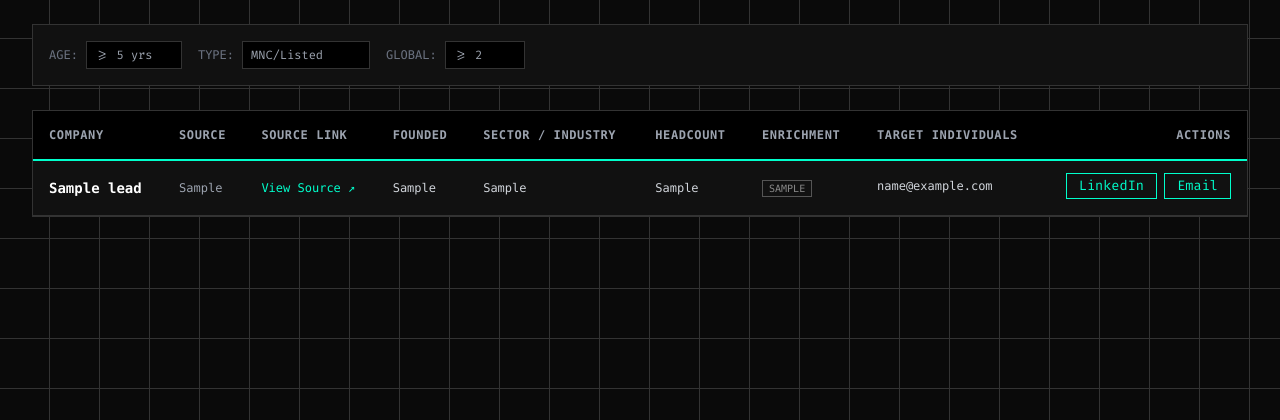
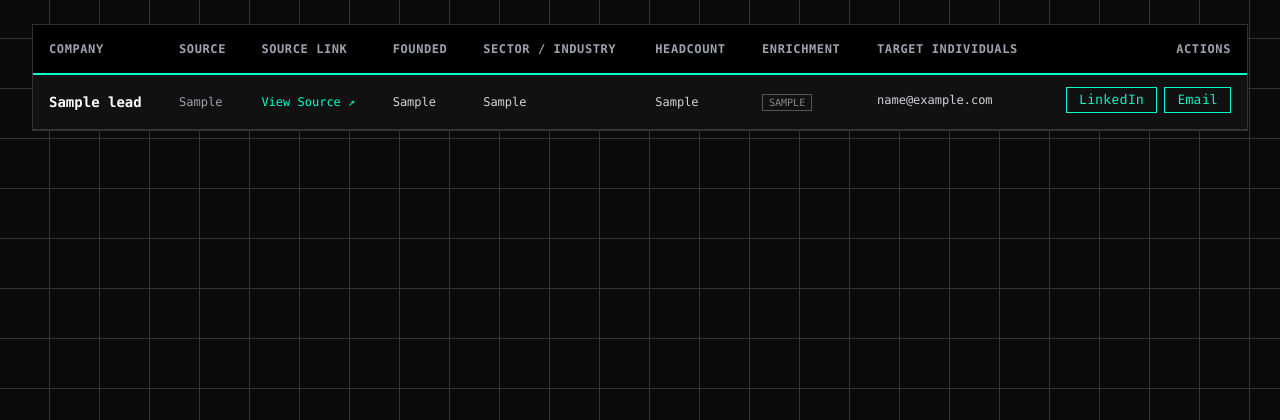
Before and after one commit to Aarav2241/outreach-pipeline, a Flask app: page / in a window 1280 px wide. Shown: the part 111-531 px from the top of the page. Run offline with Flask 3, Linux system fonts and the light colour scheme; tables that the repository leaves empty hold one stand-in row (values such as "Sample post"); some libraries are stand-ins or nearby versions.

Commit message:
UI: Remove top dashboard filters

```diff
--- a/templates/index.html
+++ b/templates/index.html
@@ -61,21 +61,6 @@
             </div>
         </header>
 
-        <!-- Filters -->
-        <div class="mb-6 flex gap-4 bg-[#111] p-4 border border-[#333]">
-            <div class="flex items-center gap-2">
-                <label class="font-mono text-xs text-gray-500 uppercase">Age:</label>
-                <input type="text" id="filterAge" onkeyup="filterTable()" placeholder=">= 5 yrs" class="select-tech w-24">
-            </div>
-            <div class="flex items-center gap-2">
-                <label class="font-mono text-xs text-gray-500 uppercase">Type:</label>
-                <input type="text" id="filterType" onkeyup="filterTable()" placeholder="MNC/Listed" class="select-tech w-32">
-            </div>
-            <div class="flex items-center gap-2">
-                <label class="font-mono text-xs text-gray-500 uppercase">Global:</label>
-                <input type="text" id="filterGlobal" onkeyup="filterTable()" placeholder=">= 2" class="select-tech w-20">
-            </div>
-        </div>
 
         <div class="panel overflow-x-auto">
             <table class="w-full text-left text-sm whitespace-nowrap" id="leadsTable">
@@ -235,29 +220,6 @@ In case of any queries, feel free to reach out to me at the undersigned number.`
             }, 1500);
         }
 
-        function filterTable() {
-            let filterAge = document.getElementById("filterAge").value.toLowerCase();
-            let filterType = document.getElementById("filterType").value.toLowerCase();
-            let filterGlobal = document.getElementById("filterGlobal").value.toLowerCase();
-
-            let tr = document.getElementById("leadsTable").getElementsByTagName("tr");
-
-            for (let i = 1; i < tr.length; i++) {
-                let tdAge = tr[i].querySelector(".age-col").textContent.toLowerCase();
-                let tdType = tr[i].querySelector(".type-col").textContent.toLowerCase();
-                let tdGlobal = tr[i].querySelector(".global-col").textContent.toLowerCase();
-
-                if (
-                    tdAge.includes(filterAge) &&
-                    tdType.includes(filterType) &&
-                    tdGlobal.includes(filterGlobal)
-                ) {
-                    tr[i].style.display = "";
-                } else {
-                    tr[i].style.display = "none";
-                }
-            }
-        }
 
         function triggerSync() {
             fetch('/sync', {method: 'POST'})
```
